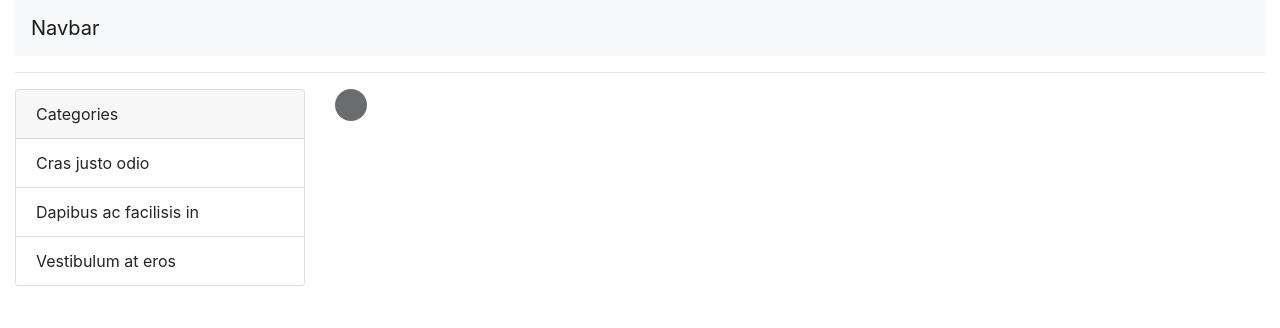
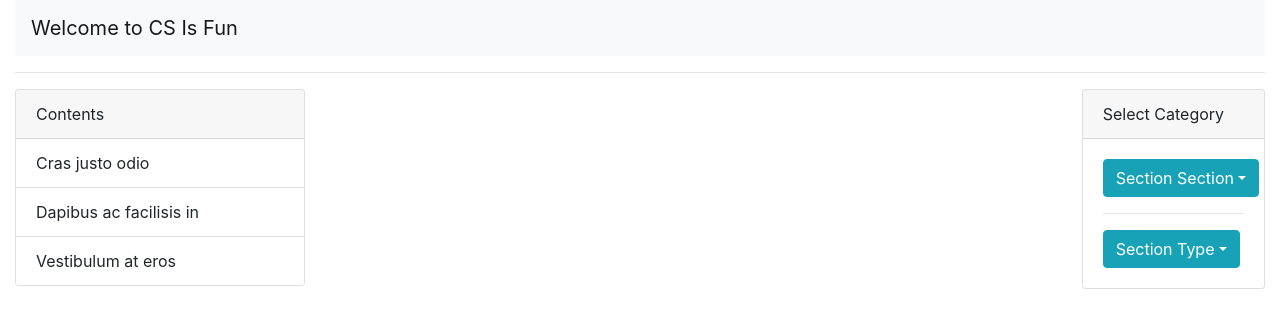
Before and after one commit to sandipbhuyan/csisfun, a React (Create React App) app: page / in a window 1280 px wide. Shown: the top 328 px of the page. Built offline with nearby package versions, Linux system fonts and the light colour scheme.

Commit message:
Add new contents and reformat the css

```diff
--- a/package.json
+++ b/package.json
@@ -6,6 +6,7 @@
     "@testing-library/jest-dom": "^4.2.4",
     "@testing-library/react": "^9.3.2",
     "@testing-library/user-event": "^7.1.2",
+    "axios": "^0.20.0",
     "bootstrap": "^4.5.2",
     "node-sass": "^4.14.1",
     "react": "^16.13.1",
--- a/src/App.js
+++ b/src/App.js
@@ -1,18 +1,53 @@
 import React from 'react';
 import './App.scss';
-import {Container, Row, Col, Spinner } from "react-bootstrap";
-import { Sidebar, Header } from './component';
+import {Container, Row, Col, Spinner, Card, Dropdown, DropdownButton } from "react-bootstrap";
+import {Sidebar, Header} from './component';
+
 function App() {
+    const [loading, setLoading] = React.useState(false)
     return (
         <Container fluid>
-          <Header />
-          <hr />
+            {
+                loading ? (
+                    <div className={"loading-container"}>
+                        <Spinner animation="grow"/>
+                    </div>
+                ) : (<></>)
+            }
+            <Header/>
+            <hr/>
             <Row>
                 <Col xs={3} id="sidebar-wrapper">
-            <Sidebar />
+                    <Sidebar/>
                 </Col>
-          <Col  xs={9} id="page-content-wrapper">
-              <Spinner animation="grow" />
+                <Col xs={7} id="page-content-wrapper">
+                    <section className={"main-content"}>
+
+                    </section>
+                </Col>
+                <Col xs={2} id="page-content-wrapper">
+                    <Card>
+                        <Card.Header>Select Category</Card.Header>
+                        <Card.Body>
+                            <DropdownButton
+                                variant={"info"}
+                                title={"Section Section"}
+                            >
+                                <Dropdown.Item onClick={() => alert("Gmail")}>Action</Dropdown.Item>
+                                <Dropdown.Item onClick={() => alert("Gmail")}>Another action</Dropdown.Item>
+                                <Dropdown.Item onClick={() => alert("Gmail")}>Something else</Dropdown.Item>
+                            </DropdownButton >
+                            <hr/>
+                            <DropdownButton
+                                variant={"info"}
+                                title={"Section Type"}
+                            >
+                                <Dropdown.Item onClick={() => alert("Gmail")}>Quetions</Dropdown.Item>
+                                <Dropdown.Item onClick={() => alert("Gmail")}>Post</Dropdown.Item>
+                                <Dropdown.Item onClick={() => alert("Gmail")}>Something else</Dropdown.Item>
+                            </DropdownButton >
+                        </Card.Body>
+                    </Card>
                 </Col>
             </Row>
 
--- a/src/App.scss
+++ b/src/App.scss
@@ -1 +1,18 @@
 @import "~bootstrap/scss/bootstrap";
+.main-content {
+  min-height: 100vh;
+}
+
+.loading-container {
+  z-index: 1000;
+  position: absolute;
+  background: grey;
+  opacity: 0.3;
+  display: flex;
+  justify-content: center;
+  align-items: center;
+  top: 0;
+  right: 0;
+  left: 0;
+  bottom: 0;
+}
--- a/src/component/Navbar.js
+++ b/src/component/Navbar.js
@@ -5,7 +5,7 @@ import {Navbar} from "react-bootstrap";
 function Header() {
     return (
         <Navbar expand="lg" variant="light" bg="light">
-            <Navbar.Brand href="#">Navbar</Navbar.Brand>
+            <Navbar.Brand href="#">Welcome to CS Is Fun</Navbar.Brand>
         </Navbar>
     );
 }
--- a/src/component/Sidebar.js
+++ b/src/component/Sidebar.js
@@ -5,7 +5,7 @@ import { Card, ListGroup} from "react-bootstrap";
 function Sidebar() {
     return (
         <Card>
-            <Card.Header>Categories</Card.Header>
+            <Card.Header>Contents</Card.Header>
             <ListGroup variant="flush">
                 <ListGroup.Item>Cras justo odio</ListGroup.Item>
                 <ListGroup.Item>Dapibus ac facilisis in</ListGroup.Item>
```
Also changed, not shown: 1 other file (tests, documents, lock files or other folders). Lines whose indentation alone changed are shown as unchanged.
